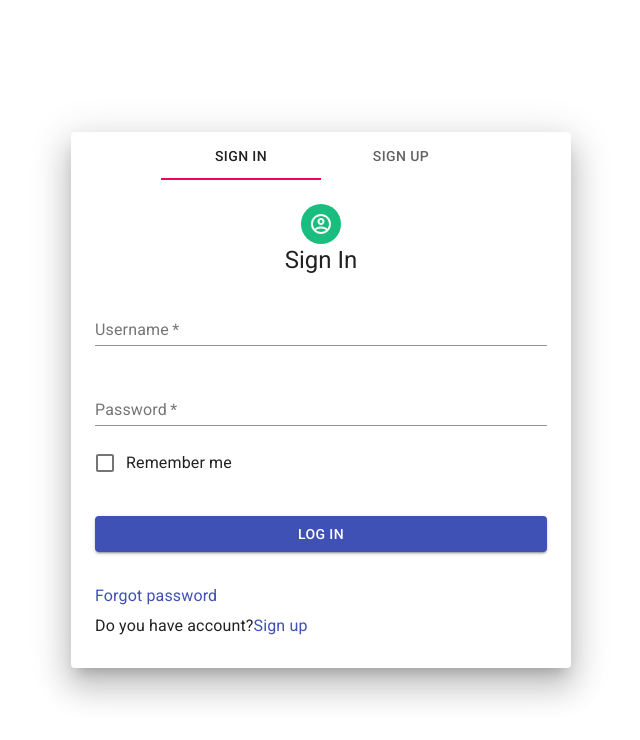
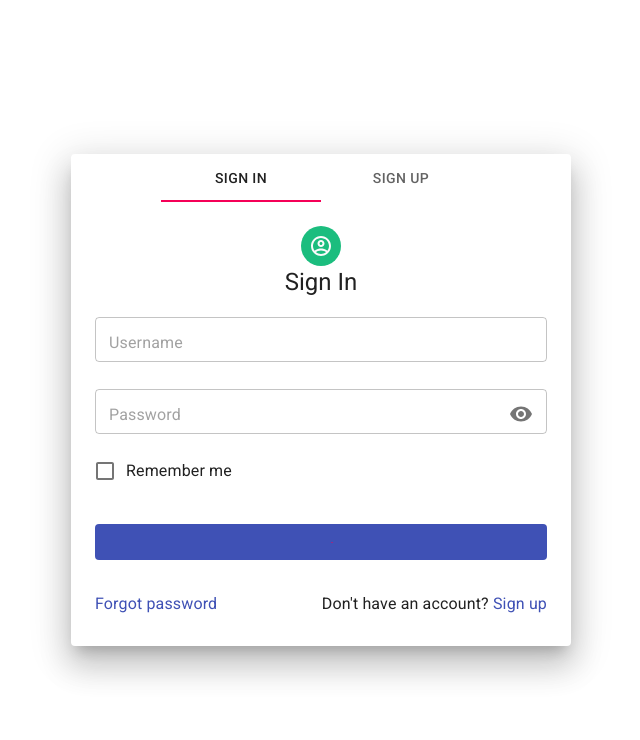
Before and after one commit to nguynphiho/projectfinalreactjs, a React (Create React App) app: page /admin in a window 1280 px wide. Both pictures are taken after typing "Sample", "Sample123" into the empty fields and a click on the button "LOG IN". Shown: the top 740 px of the page, without its empty margins (319-959 px from the left). Built offline with nearby package versions, Linux system fonts and the light colour scheme.

Commit message:
add input and checkbox hook, modify login and register

```diff
--- /dev/null
+++ b/src/hooks/input.hooks.js
@@ -0,0 +1,31 @@
+import { useState } from "react"
+
+export const useInput = (initialValue) => {
+  const [value, setValue] = useState(initialValue);
+  return {
+    value,
+    setValue,
+    onChange: (e) => {
+      setValue(e.target.value);
+    },
+    reset: () => {
+      setValue('')
+    }
+  }
+}
+
+export const useCheckbox = (initialValue) => {
+  const [value, setValue] = useState(initialValue);
+  return {
+    value,
+    setValue,
+    onChange: (e) => {
+      setValue(e.target.checked);
+    },
+    reset: () => {
+      setValue(false);
+    }
+  }
+}
+
+export default useInput;
--- a/src/pages/Footer/Footer.js
+++ b/src/pages/Footer/Footer.js
@@ -13,7 +13,7 @@ function Footer() {
   return (
     <div className="footer">
       <div className="footer__logo">
-        <img src="https://verdure.qodeinteractive.com/wp-content/uploads/2018/04/logo-mobile-img-1.png" />
+        <img src="https://verdure.qodeinteractive.com/wp-content/uploads/2018/04/logo-mobile-img-1.png" alt="logo-mobile" />
       </div>
       <div className="footer__address">
         <span>Avenue Montaigne 54, Paris</span>
--- a/src/pages/LoginAndRegister/SignIn/index.js
+++ b/src/pages/LoginAndRegister/SignIn/index.js
@@ -2,15 +2,22 @@ import {
   Avatar,
   Button,
   Checkbox,
+  CircularProgress,
   FormControlLabel,
   Grid,
   Link,
   makeStyles,
-  TextField,
+  OutlinedInput,
   Typography,
 } from "@material-ui/core";
 import { useState } from "react";
 import AccountCircleOutlinedIcon from '@material-ui/icons/AccountCircleOutlined';
+import IconButton from '@material-ui/core/IconButton';
+import Visibility from '@material-ui/icons/Visibility';
+import VisibilityOff from '@material-ui/icons/VisibilityOff';
+import InputAdornment from '@material-ui/core/InputAdornment';
+import { useCheckbox } from "hooks/input.hooks";
+import clsx from "clsx";
 
 const useStyles = makeStyles((theme) => ({
   content: {
@@ -25,29 +32,49 @@ const useStyles = makeStyles((theme) => ({
   },
   field: {
     margin: theme.spacing(2, 0)
-  }
+  },
+  disabled: {
+    backgroundColor: '#3f51b5 !important',
+  },
 }));
 
 const Login = ({ toggle }) => {
   const classes = useStyles();
+
   const [account, setAccount] = useState({
     username: "",
     password: "",
   });
-  const [rememberMe, setRememberMe] = useState(false);
+  const { value: rememberMe, onChange: onChangeRememberMe } = useCheckbox(false);
+  const { value: showPassword, setValue: setShowPassword } = useCheckbox(false);
+  const { value: isSubmit, setValue: setSubmit } = useCheckbox(false);
 
-  const handleChange = (e) => {
+  const handleChangeInput = (e) => {
     setAccount({ ...account, [e.target.name]: e.target.value });
   };
 
-  const handleRememberMe = (e) => {
-    setRememberMe(e.target.checked);
+  const toggleShowPassword = () => {
+    setShowPassword(!showPassword);
+  };
+
+  const handleMouseDownPassword = (event) => {
+    event.preventDefault();
+  };
+
+  const handleChangeRememberMe = (e) => {
+    onChangeRememberMe(e.target.checked);
   };
 
   const handleSubmit = (e) => {
     e.preventDefault();
-    console.log(JSON.stringify(account));
-    setAccount({ username: "", password: "" });
+    if (!account.username || !account.password) {
+      console.log("Please input username or password.");
+    } else {
+      setSubmit(true);
+      console.log(JSON.stringify(account));
+      setAccount({ username: "", password: "" });
+      console.log("Login successfull.");
+    }
   };
 
   return (
@@ -66,12 +93,11 @@ const Login = ({ toggle }) => {
       </Grid>
       <Grid item>
         <form noValidate>
-          <TextField
-            label="Username"
+          <OutlinedInput
             id="username"
             name="username"
             value={account.username}
-            onChange={handleChange}
+            onChange={handleChangeInput}
             placeholder="Username"
             fullWidth
             required
@@ -79,23 +105,35 @@ const Login = ({ toggle }) => {
             margin="dense"
             className={classes.field}
           />
-          <TextField
-            type="password"
-            label="Password"
+          <OutlinedInput
             id="password"
             name="password"
             value={account.password}
-            onChange={handleChange}
+            onChange={handleChangeInput}
+            type={showPassword ? 'text' : 'password'}
             placeholder="Password"
             fullWidth
             required
+            margin="dense"
             className={classes.field}
+            endAdornment={
+              <InputAdornment position="end">
+                <IconButton
+                  aria-label="toggle password visibility"
+                  onClick={toggleShowPassword}
+                  onMouseDown={handleMouseDownPassword}
+                  edge="end"
+                >
+                  {showPassword ? <VisibilityOff /> : <Visibility />}
+                </IconButton>
+              </InputAdornment>
+            }
           />
           <FormControlLabel
             control={
               <Checkbox
                 checked={rememberMe}
-                onChange={handleRememberMe}
+                onChange={handleChangeRememberMe}
                 color="primary"
               />
             }
@@ -106,19 +144,20 @@ const Login = ({ toggle }) => {
             variant="contained"
             color="primary"
             fullWidth
-            className={classes.submit}
             onClick={handleSubmit}
+            disabled={isSubmit}
+            className={clsx(classes.submit, {[classes.disabled]: isSubmit})}
           >
-            Log In
+            {isSubmit ? <CircularProgress size={24} color="secondary" /> : 'Log In'}
           </Button>
         </form>
       </Grid>
-      <Grid item>
+      <Grid item container justifyContent="space-between">
         <Typography gutterBottom>
           <Link href="#">Forgot password</Link>
         </Typography>
         <Typography gutterBottom>
-          Do you have account?
+          Don&apos;t have an account? {' '}
           <Link href="#" onClick={(e) => toggle(e, "signup")}>
             Sign up
           </Link>
--- a/src/pages/LoginAndRegister/SignUp/index.js
+++ b/src/pages/LoginAndRegister/SignUp/index.js
@@ -2,6 +2,7 @@ import {
   Avatar,
   Button,
   Checkbox,
+  CircularProgress,
   FormControl,
   FormControlLabel,
   FormLabel,
@@ -13,6 +14,8 @@ import {
   Typography,
 } from "@material-ui/core";
 import PersonAddOutlinedIcon from "@material-ui/icons/PersonAddOutlined";
+import clsx from "clsx";
+import { useCheckbox } from "hooks/input.hooks";
 import { useState } from "react";
 
 const useStyles = makeStyles((theme) => ({
@@ -31,13 +34,15 @@ const useStyles = makeStyles((theme) => ({
   },
   term: {
     marginTop: theme.spacing(2)
-  }
+  },
+  disabled: {
+    backgroundColor: '#3f51b5 !important',
+  },
 }));
 
 const Signup = () => {
   const classes = useStyles();
 
-  const [term, setTerm] = useState(false);
   const [account, setAccount] = useState({
     email: "",
     username: "",
@@ -45,17 +50,23 @@ const Signup = () => {
     confirmPassword: "",
     gender: "",
   });
+  const { value: term, onChange: onChangeTerm } = useCheckbox(false);
+  const { value: isSubmit, setValue: setSubmit } = useCheckbox(false);
 
-  const handleChange = (e) => {
+  const handleChangeInput = (e) => {
     setAccount({ ...account, [e.target.name]: e.target.value });
   };
 
-  const handleTerm = (e) => {
-    setTerm(e.target.checked);
+  const handleChangeTerm = (e) => {
+    onChangeTerm(e);
   };
 
   const handleSubmit = (e) => {
     e.preventDefault();
+    if (!account.email || !account.username || !account.password || !account.confirmPassword || !account.gender || !term) {
+      console.log("Please enter all fields.");
+    } else {
+      setSubmit(true);
       console.log(JSON.stringify(account));
       setAccount({
         email: "",
@@ -64,6 +75,8 @@ const Signup = () => {
         confirmPassword: "",
         gender: "",
       });
+      console.log("Signup successfull.");
+    }
   };
 
   return (
@@ -87,7 +100,7 @@ const Signup = () => {
             id="email"
             name="email"
             value={account.email}
-            onChange={handleChange}
+            onChange={handleChangeInput}
             placeholder="Enter email"
             fullWidth
             required
@@ -100,7 +113,7 @@ const Signup = () => {
             id="username"
             name="username"
             value={account.username}
-            onChange={handleChange}
+            onChange={handleChangeInput}
             placeholder="Enter username"
             fullWidth
             required
@@ -112,7 +125,7 @@ const Signup = () => {
             id="password"
             name="password"
             value={account.password}
-            onChange={handleChange}
+            onChange={handleChangeInput}
             placeholder="Password"
             fullWidth
             required
@@ -124,7 +137,7 @@ const Signup = () => {
             id="confirmPassword"
             name="confirmPassword"
             value={account.confirmPassword}
-            onChange={handleChange}
+            onChange={handleChangeInput}
             placeholder="Confirm Password"
             fullWidth
             required
@@ -132,7 +145,7 @@ const Signup = () => {
           />
           <FormControl component="fieldset" required className={classes.gender}>
             <FormLabel component="legend">Gender</FormLabel>
-            <RadioGroup row name="gender" value={account.gender} onChange={handleChange}>
+            <RadioGroup row name="gender" value={account.gender} onChange={handleChangeInput}>
               <FormControlLabel
                 value="female"
                 control={<Radio />}
@@ -148,7 +161,7 @@ const Signup = () => {
           </FormControl>
           <FormControlLabel
             control={
-              <Checkbox checked={term} onChange={handleTerm} color="primary" />
+              <Checkbox checked={term} onChange={handleChangeTerm} color="primary" />
             }
             label="I accept the terms add conditions."
             className={classes.term}
@@ -158,10 +171,11 @@ const Signup = () => {
             variant="contained"
             color="primary"
             fullWidth
-            className={classes.submit}
+            disabled={isSubmit}
+            className={clsx(classes.submit, {[classes.disabled]: isSubmit})}
             onClick={handleSubmit}
           >
-            Sign Up
+            {isSubmit ? <CircularProgress size={24} color="secondary" /> : 'Sign Up'}
           </Button>
         </form>
       </Grid>
```
Lines whose indentation alone changed are shown as unchanged.
